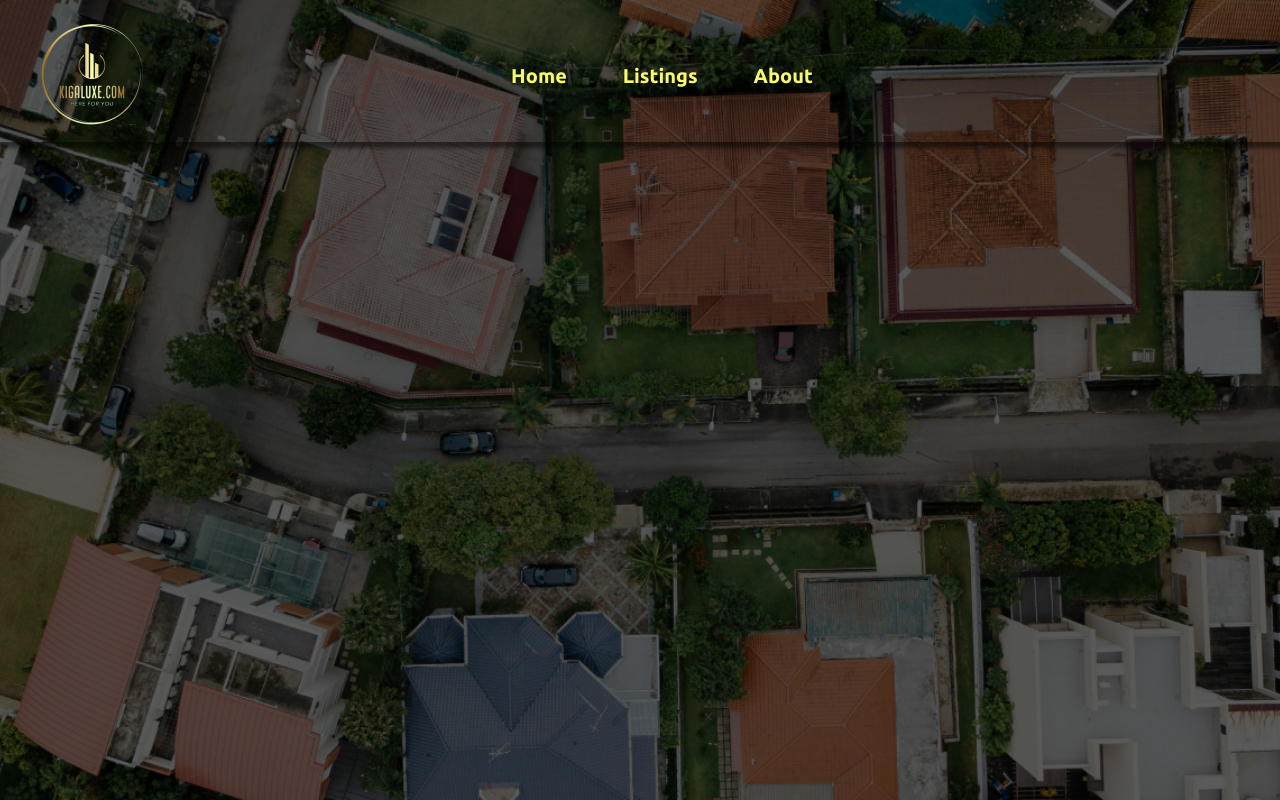
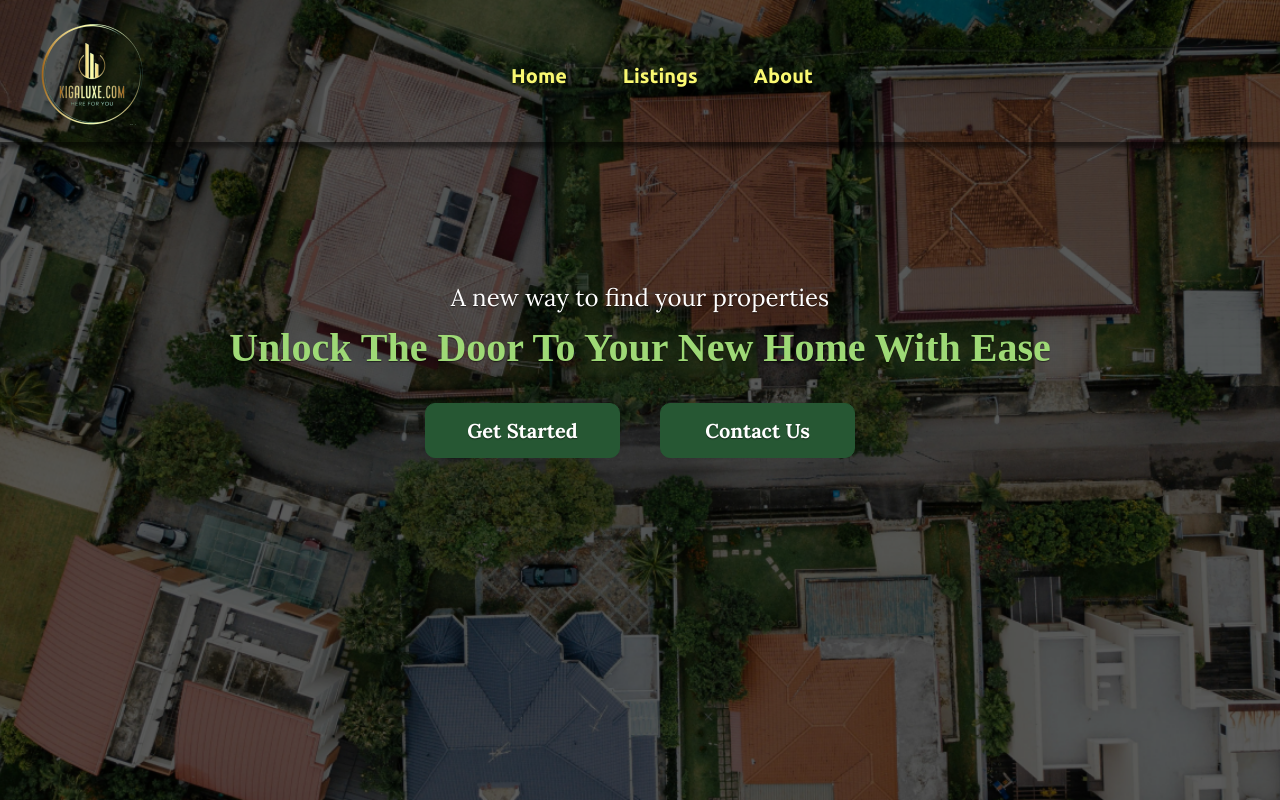
Before and after one commit to GammaGeeks/kigaluxe, a React (Create React App) app: page / in a window 1280 px wide. Built offline with nearby package versions, Linux system fonts and the light colour scheme.

Commit message:
Addition of SectionOne Homepage

```diff
--- /dev/null
+++ b/src/components/HomePage/SectionOne/index.js
@@ -0,0 +1,17 @@
+import React from 'react'
+import './index.scss'
+
+function SectionOne() {
+  return (
+    <div className='textSection'>
+      <div className='firstText'>A new way to find your properties</div>
+      <div className='secondText'>Unlock The Door To Your New Home With Ease</div>
+      <div className='buttonSection'>
+        <button>Get Started</button>
+        <button>Contact Us</button>
+      </div>
+    </div>
+  )
+}
+
+export default SectionOne
--- /dev/null
+++ b/src/components/HomePage/SectionOne/index.scss
@@ -0,0 +1,50 @@
+@import '../../../styles/_colors.scss';
+
+.textSection {
+    .firstText {
+        text-align: center;
+        font-family: "Lora";
+        font-size: 24px;
+        font-weight: 400;
+        color: $white;
+        margin-top: 140px;
+        text-shadow: $shadow-text;
+    }
+
+    .secondText {
+        line-height: 30px;
+        text-align: center;
+        font-family: "Montserrat";
+        font-size: 40px;
+        font-weight: 900;
+        color: $text-color-one;
+        margin-top: 20px;
+        text-shadow: $shadow-text;
+    }
+
+    .buttonSection {
+        margin-top: 20px;
+        text-align: center;
+        padding: 20px;
+        button {
+            margin-inline-start: 20px;
+            margin-inline-end: 20px;
+            background-color: $button-background;
+            color: $white;
+            width: 195px;
+            height: 55px;
+            border: 1px solid $button-background;
+            border-radius: 10px;
+            padding: 10px 20px;
+            font-family: "Lora";
+            font-size: 20px;
+            font-weight: bold;
+            text-shadow: $shadow-text;
+            &:hover {
+                background-color: $text-color-one;
+                color: $button-background;
+                border: 1px solid $text-color-one;
+            }
+        }
+    }
+}
--- a/src/components/Navigation/index.scss
+++ b/src/components/Navigation/index.scss
@@ -41,7 +41,7 @@
                 text-decoration: none;
                 color: $text-color-two;
                 font-weight: 800;
-                text-shadow: 0px 1px 1px rgba(0, 0, 0, 0.5);
+                text-shadow: $shadow-text;
             }
 
             a:hover {
--- a/src/pages/Home/index.js
+++ b/src/pages/Home/index.js
@@ -2,14 +2,13 @@
 import React from 'react'
 import Navigation from '../../components/Navigation'
 import './index.scss'
+import SectionOne from '../../components/HomePage/SectionOne'
 
 const Home = () => {
   return (
-    <div>
-      <div className='sectionOne'>
-        <Navigation />
-        <div className='textSection'></div>
-      </div>
+    <div className='sectionOne'>
+      <Navigation />
+      <SectionOne />
     </div>
   )
 }
--- a/src/pages/Home/index.scss
+++ b/src/pages/Home/index.scss
@@ -1,3 +1,5 @@
+@import '../../styles/_colors.scss';
+
 .sectionOne {
     background: url('../../assets/home.png') no-repeat center center fixed;
     -webkit-background-size: cover;
@@ -5,4 +7,5 @@
     -o-background-size: cover;
     background-size: cover;
     height: 100vh;
+    display: block;
 }
--- a/src/styles/_colors.scss
+++ b/src/styles/_colors.scss
@@ -6,8 +6,11 @@ $background-secondary: #2C3E50;
 $text-color-one: #9ED976;
 $text-color-two: #F9F871;
 $background-tertiary: #86c5d6;
+$shadow-text: 0px 1px 1px rgba(0, 0, 0, 0.5);
+$button-background: #265733;
 
 // Font variables
 
 @import url('https://fonts.googleapis.com/css2?family=Roboto:ital,wght@0,100;0,300;0,400;0,500;0,700;0,900;1,100;1,300;1,400;1,500;1,700;1,900&display=swap');
 @import url('https://fonts.googleapis.com/css2?family=Ubuntu:ital,wght@0,300;0,400;0,500;0,700;1,300;1,400;1,500;1,700&display=swap');
+@import url('https://fonts.googleapis.com/css2?family=Lora:ital,wght@0,400..700;1,400..700&display=swap');
```
